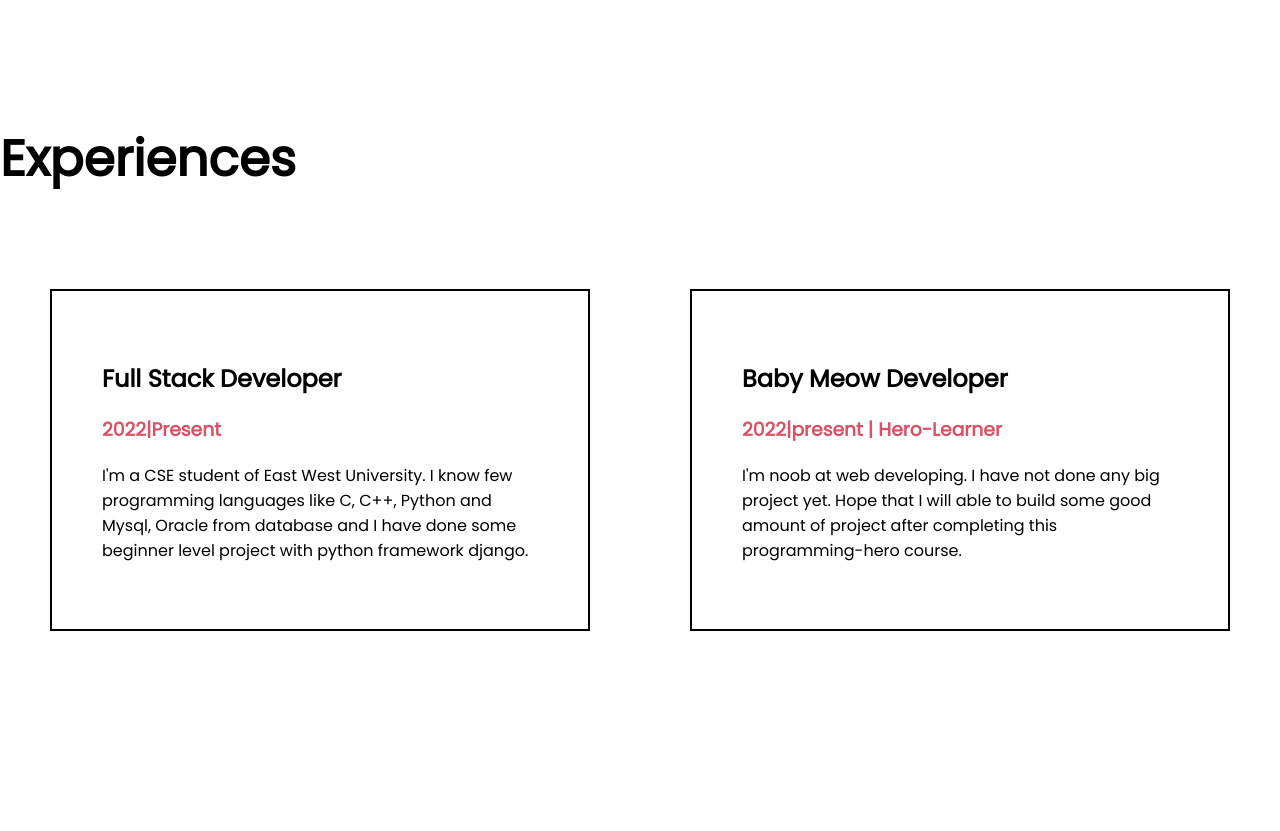
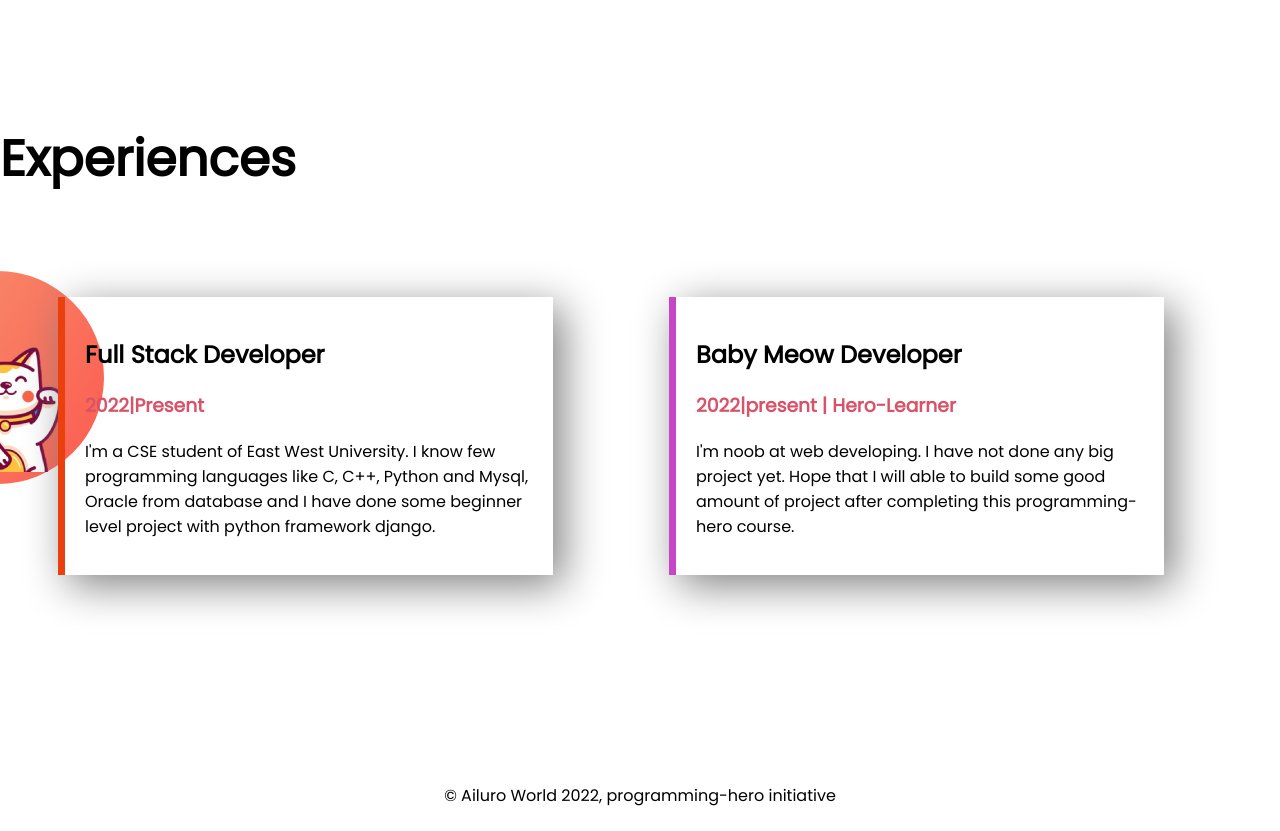
Before and after one commit to WinxSamia/Developer-portfolio, a plain HTML site: page index.html in a window 1280 px wide. Shown: the part 1300-2131 px from the top of the page. Drawn offline with Linux system fonts and the light colour scheme.

Commit message:
All done

```diff
--- a/index.html
+++ b/index.html
@@ -49,7 +49,7 @@ family=Poppins&family=Roboto:ital,wght@0,300;0,400;1,400&display=swap" rel="styl
         </div>
 
     </section>
-    <section class="3rd section">
+    <section class="t-section">
         <h1>Experiences</h1>
         <div class="container">
             <div class="box box1">
@@ -71,3 +71,8 @@ family=Poppins&family=Roboto:ital,wght@0,300;0,400;1,400&display=swap" rel="styl
         </div>
     </section>
 </body>
+<footer>
+    <p>© Ailuro World 2022, programming-hero initiative</p>
+</footer>
+
+</html>
--- a/style.css
+++ b/style.css
@@ -15,7 +15,12 @@ span {
     display: flex;
     margin-bottom: 150px;
 
+}
 
+.t-section {
+    background-image: url(images/exp-bg.png);
+    background-repeat: no-repeat;
+    background-position: left;
 }
 
 .half-section1,
@@ -77,19 +82,28 @@ span {
 
 .box {
     width: 50%;
-    padding: 50px;
-    border-width: 2px;
-    border-color: black;
-    border-style: solid;
-    margin: 50px;
+    padding: 20px;
+    margin: 58px;
+    box-shadow: 10px 10px 40px gray;
 }
 
 .box1 {
     width: 35%;
+    border-left: 7px;
+    border-left-style: solid;
+    border-left-color: rgb(233, 64, 13);
 
 
 }
 
 .box2 {
     width: 35%;
+    border-left: 7px;
+    border-left-style: solid;
+    border-left-color: rgb(198, 70, 198);
+
 }
+
+footer {
+    text-align: center;
+}
```
